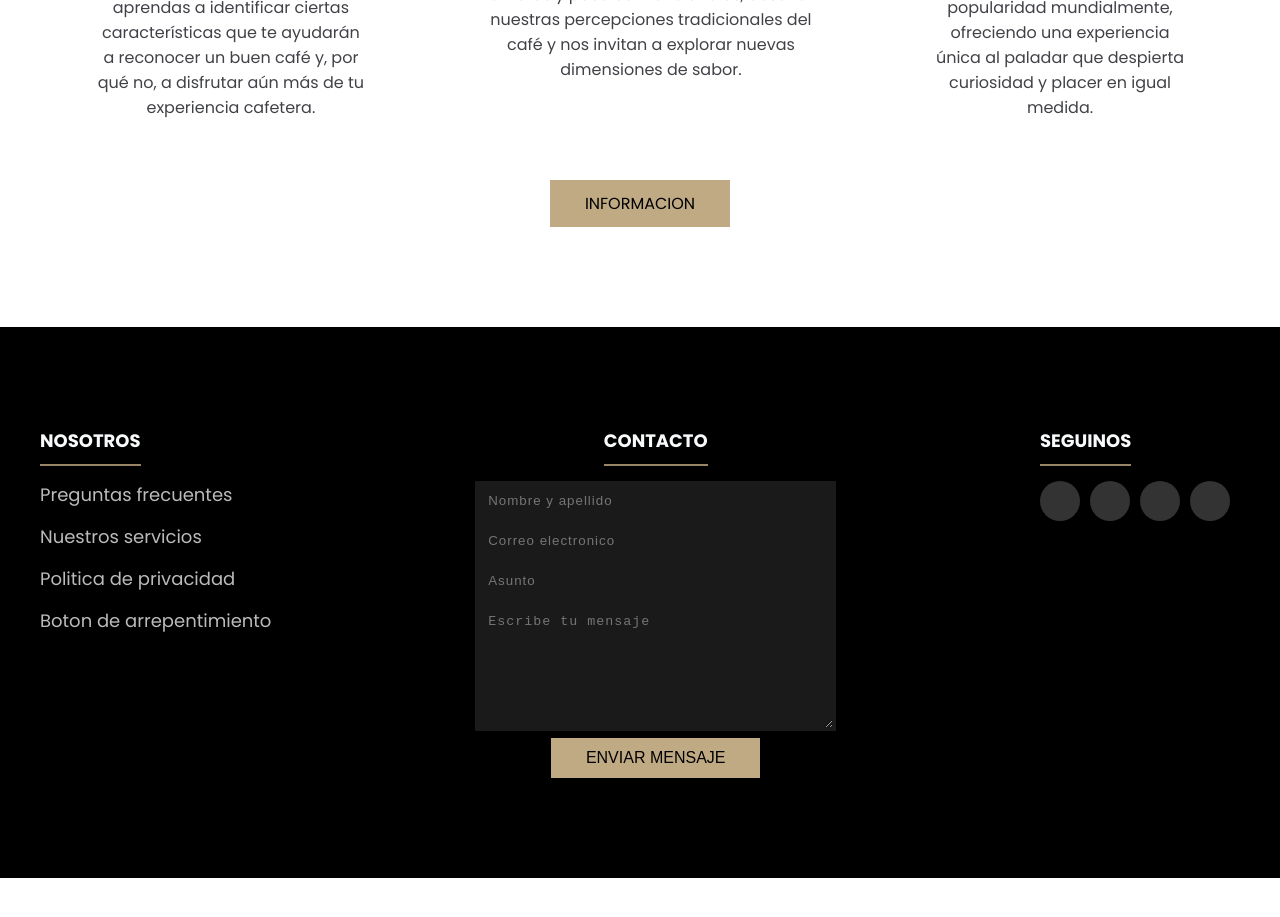
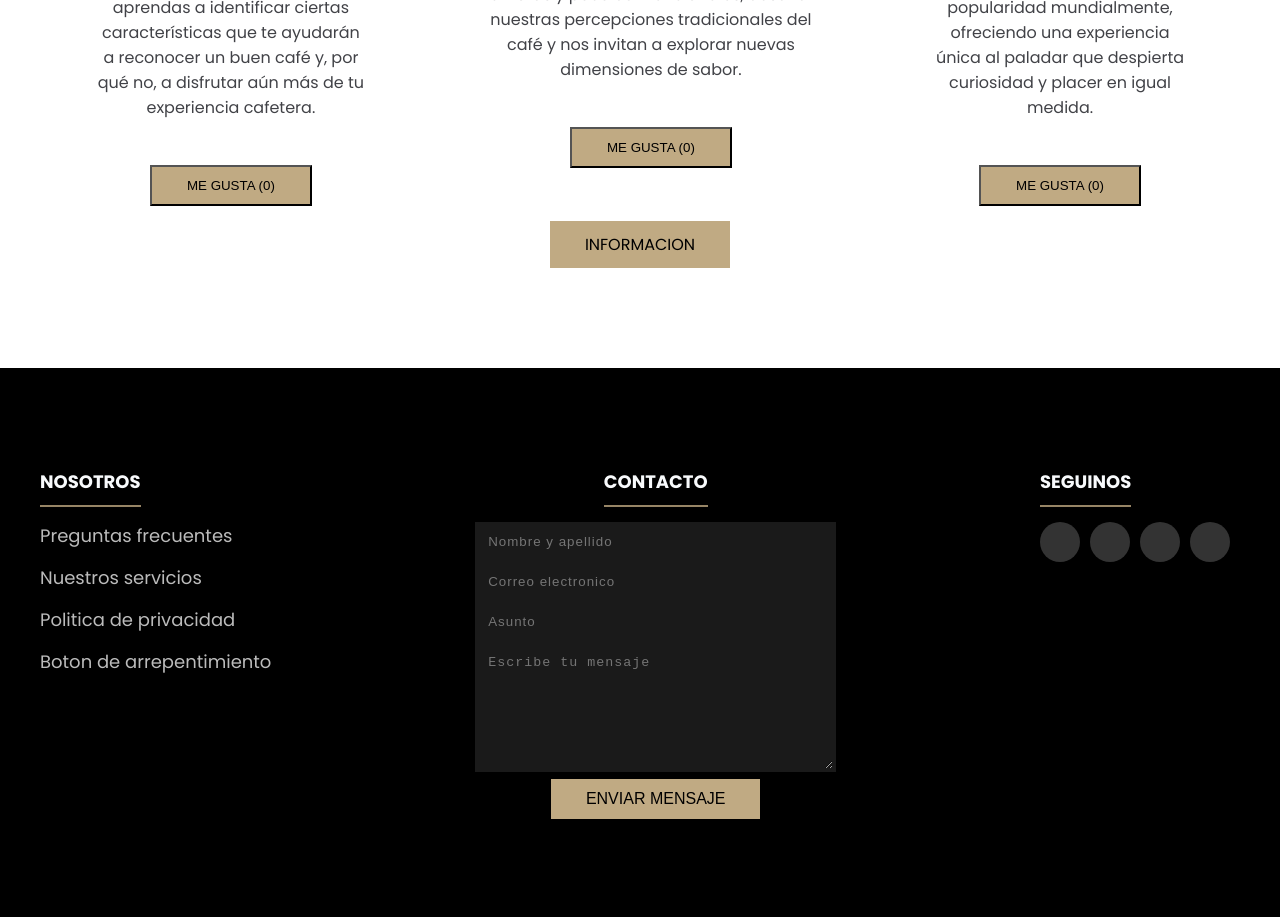
Before and after one commit to kuko06/mi-proyecto-react, a React (Create React App) app: page / in a window 1280 px wide. Shown: the part 4500-5417 px from the top of the page. Before the commit the page ends 5378 px from the top, so only its background shows below. Built offline with nearby package versions, Linux system fonts and the light colour scheme.

Commit message:
boton like

```diff
--- a/src/App.js
+++ b/src/App.js
@@ -2,6 +2,8 @@ import React from "react";
 import "./App.css";
 import { Navbar } from "./components/layout/Navbar";
 import { Encabezado } from "./components/ui/Encabezado";
+import { LikeButton } from "./components/ui/LikeButton";
+
 
 function App() {
   return (
@@ -193,6 +195,7 @@ function App() {
               te ayudarán a reconocer un buen café y, por qué no, a disfrutar aún
               más de tu experiencia cafetera.
             </p>
+            <LikeButton />
           </div>
           <div className="blog-1">
             <img
@@ -208,6 +211,7 @@ function App() {
               desafían nuestras percepciones tradicionales del café y nos invitan
               a explorar nuevas dimensiones de sabor.
             </p>
+            <LikeButton />
           </div>
           <div className="blog-1">
             <img
@@ -221,6 +225,7 @@ function App() {
               popularidad mundialmente, ofreciendo una experiencia única al
               paladar que despierta curiosidad y placer en igual medida.
             </p>
+            <LikeButton />
           </div>
         </div>
 
--- /dev/null
+++ b/src/components/ui/LikeButton.jsx
@@ -0,0 +1,20 @@
+import React, { useState } from "react";
+
+export const LikeButton = () => {
+
+  const [likes, setLikes] = useState(0);
+
+
+  const handleLike = () => {
+    setLikes(likes + 1);
+  };
+
+
+  return (
+    <div style={{ marginTop: "1rem" }}>
+      <button onClick={handleLike} className="btn-1">
+        Me gusta ({likes})
+      </button>
+    </div>
+  );
+};
```
